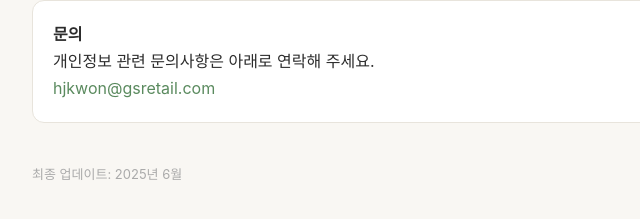
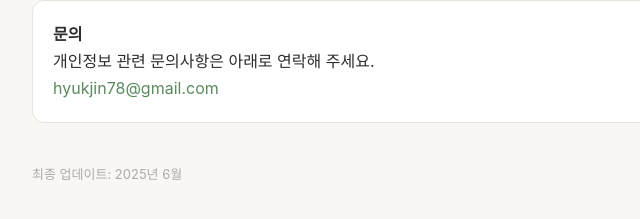
Before and after one commit to hyukjin78/re20-privacy, a plain HTML site: page index.html in a window 1280 px wide. Shown: the part 1411-1630 px from the top of the page, 272-912 px from the left. Drawn offline with Linux system fonts and the light colour scheme.

Commit message:
Update contact email

```diff
--- a/index.html
+++ b/index.html
@@ -141,7 +141,7 @@
     <div class="contact">
       <strong>문의</strong><br>
       개인정보 관련 문의사항은 아래로 연락해 주세요.<br>
-      <a href="mailto:hjkwon@gsretail.com">hjkwon@gsretail.com</a>
+      <a href="mailto:hyukjin78@gmail.com">hyukjin78@gmail.com</a>
     </div>
 
     <p class="updated">최종 업데이트: 2025년 6월</p>
@@ -193,7 +193,7 @@
     <div class="contact">
       <strong>Contact</strong><br>
       For privacy-related questions, please reach out:<br>
-      <a href="mailto:hjkwon@gsretail.com">hjkwon@gsretail.com</a>
+      <a href="mailto:hyukjin78@gmail.com">hyukjin78@gmail.com</a>
     </div>
 
     <p class="updated">Last updated: June 2025</p>
```
